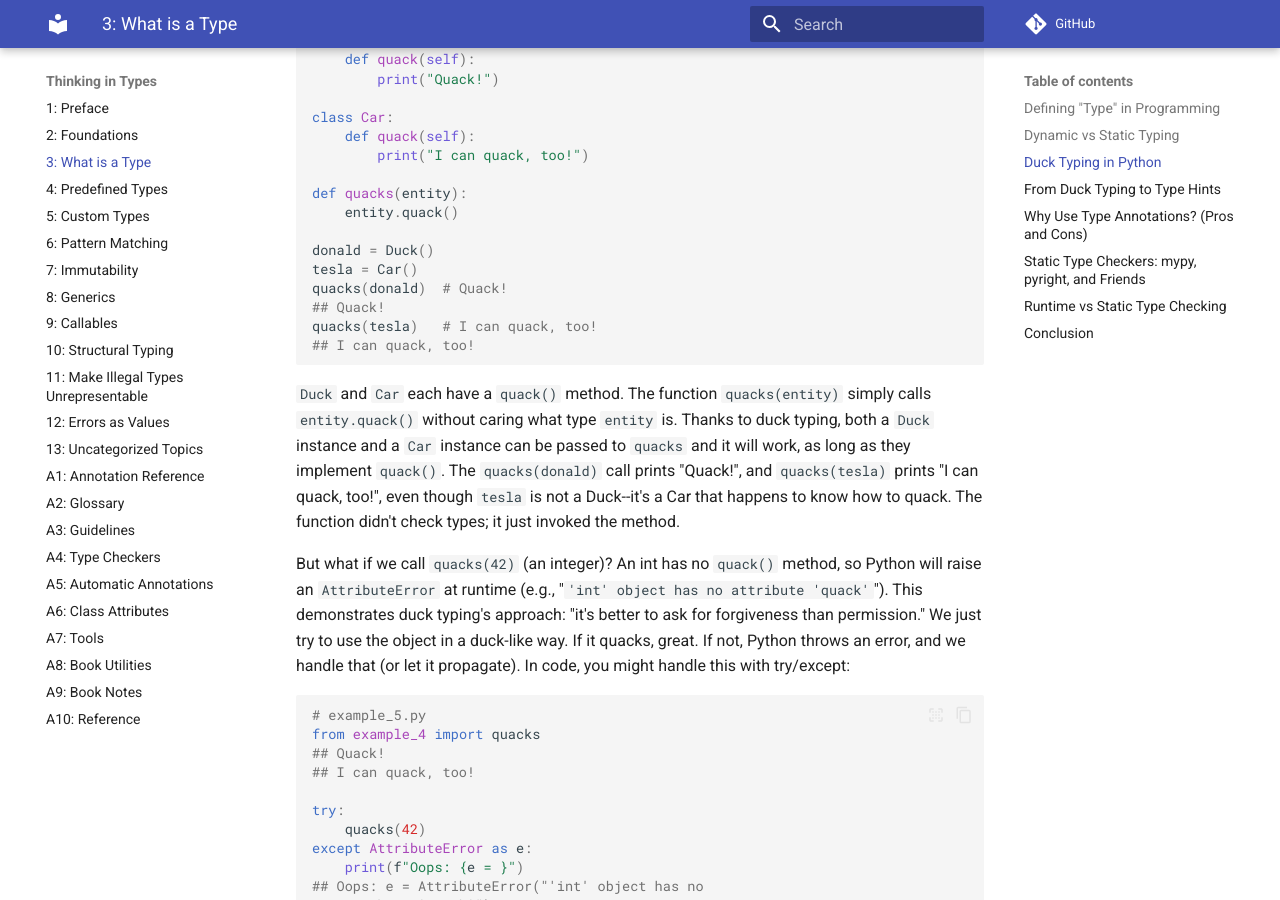
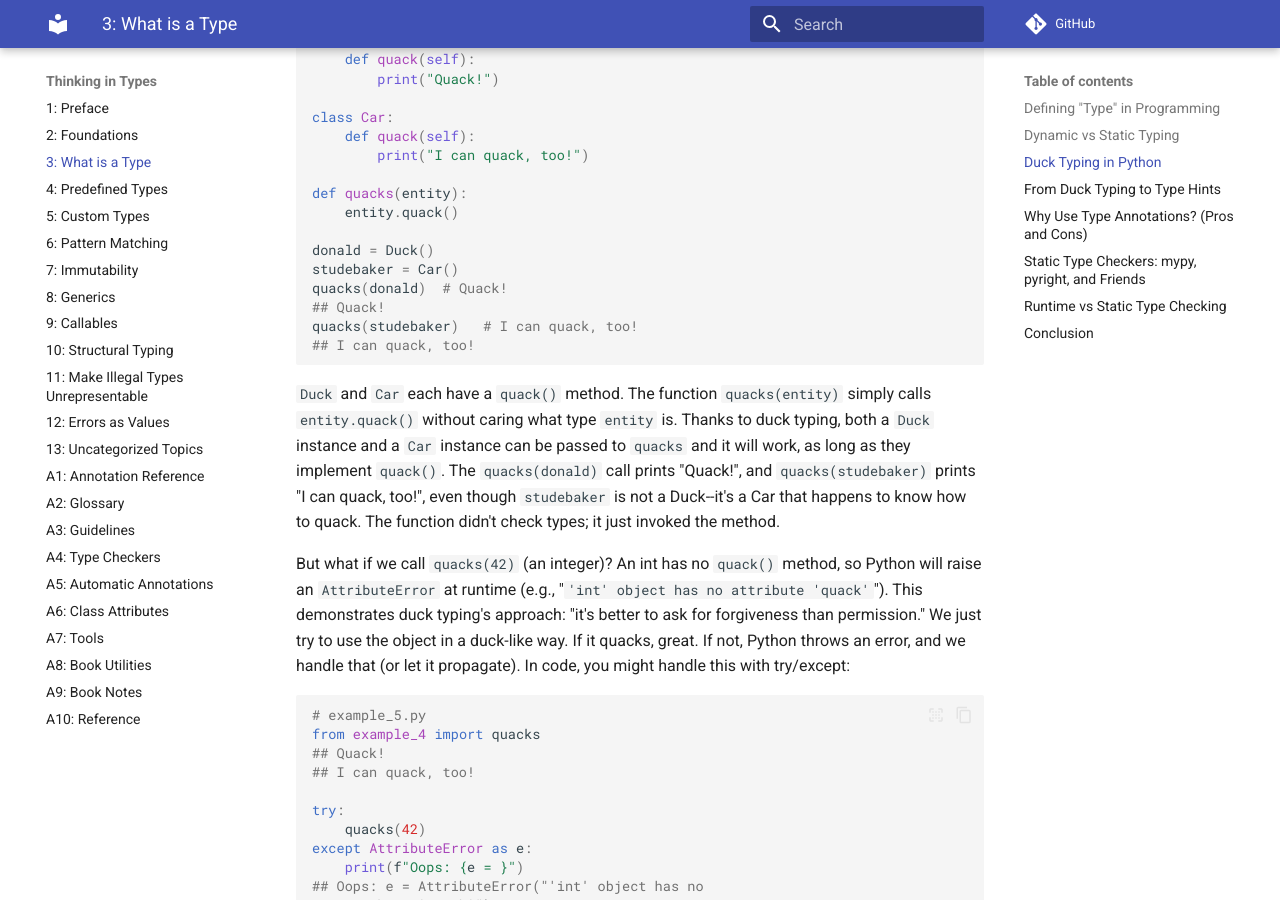
Before and after one commit to ThinkingInTypes/ThinkingInTypes.github.io, an MkDocs documentation site: the page built from Chapters/03_What_is_a_Type.md, in a window 1280 px wide and 900 px high, scrolled down 3722 px. Built offline with MkDocs 1.6.1 and Material for MkDocs 9.7.7, drawn with Linux system fonts in a browser that asks for light colours; comment, search, counter and statistics services are not loaded.

Commit message:
Update 03_What_is_a_Type.md

````diff
--- a/Chapters/03_What_is_a_Type.md
+++ b/Chapters/03_What_is_a_Type.md
@@ -88,7 +88,7 @@ In a statically typed language, such an error would be caught *before* running t
 
 To summarize the difference:
 
-- In static typing, type errors are caught early--_before_ the program runs--which can make debugging easier and programs more reliable ([
+- In static typing, type errors are caught early--*before* the program runs--which can make debugging easier and programs more reliable ([
 Static vs.
 Dynamic Typing: Pros, Cons, and Key Differences](https://www.netguru.com/blog/static-vs-dynamic-typing#:~:text=One%20of%20the%20main%20advantages,debugging%20and%20enhances%20code%20reliability)) ([Static vs.
 Dynamic Typing: Pros, Cons, and Key Differences](https://www.netguru.com/blog/static-vs-dynamic-typing#:~:text=Typechecking%20is%20a%20critical%20aspect,detection%2C%20significantly%20reducing%20debugging%20time)).
@@ -134,17 +134,17 @@ def quacks(entity):
     entity.quack()
 
 donald = Duck()
-tesla = Car()
+studebaker = Car()
 quacks(donald)  # Quack!
 ## Quack!
-quacks(tesla)   # I can quack, too!
+quacks(studebaker)   # I can quack, too!
 ## I can quack, too!
 ```
 
 `Duck` and `Car` each have a `quack()` method.
 The function `quacks(entity)` simply calls `entity.quack()` without caring what type `entity` is.
 Thanks to duck typing, both a `Duck` instance and a `Car` instance can be passed to `quacks` and it will work, as long as they implement `quack()`.
-The `quacks(donald)` call prints "Quack!", and `quacks(tesla)` prints "I can quack, too!", even though `tesla` is not a Duck--it's a Car that happens to know how to quack.
+The `quacks(donald)` call prints "Quack!", and `quacks(studebaker)` prints "I can quack, too!", even though `studebaker` is not a Duck--it's a Car that happens to know how to quack.
 The function didn't check types; it just invoked the method.
 
 But what if we call `quacks(42)` (an integer)?
````
